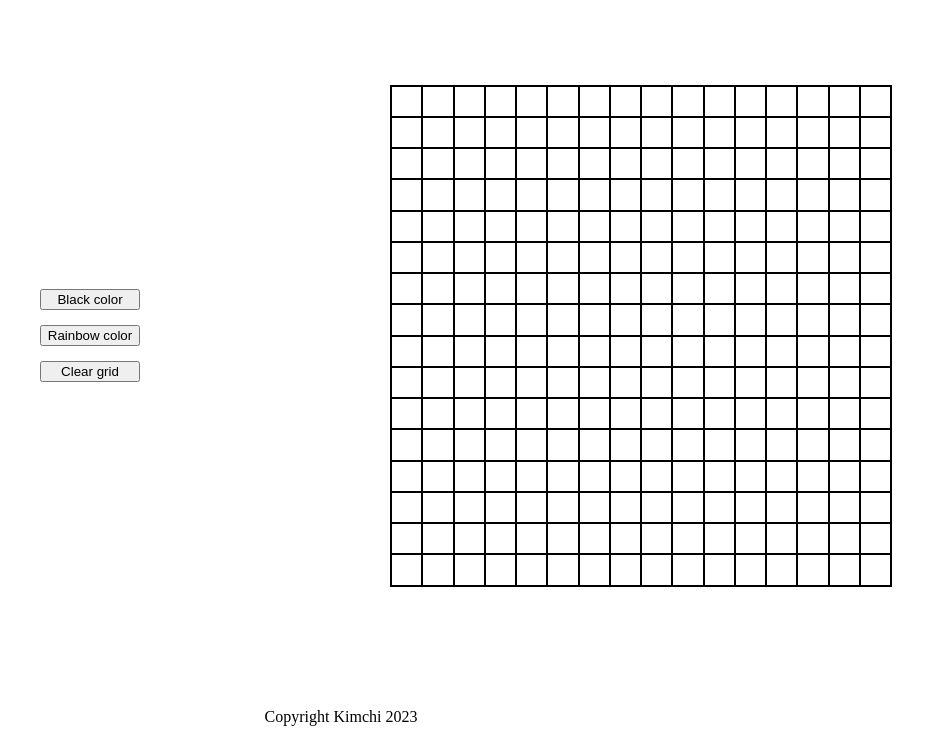
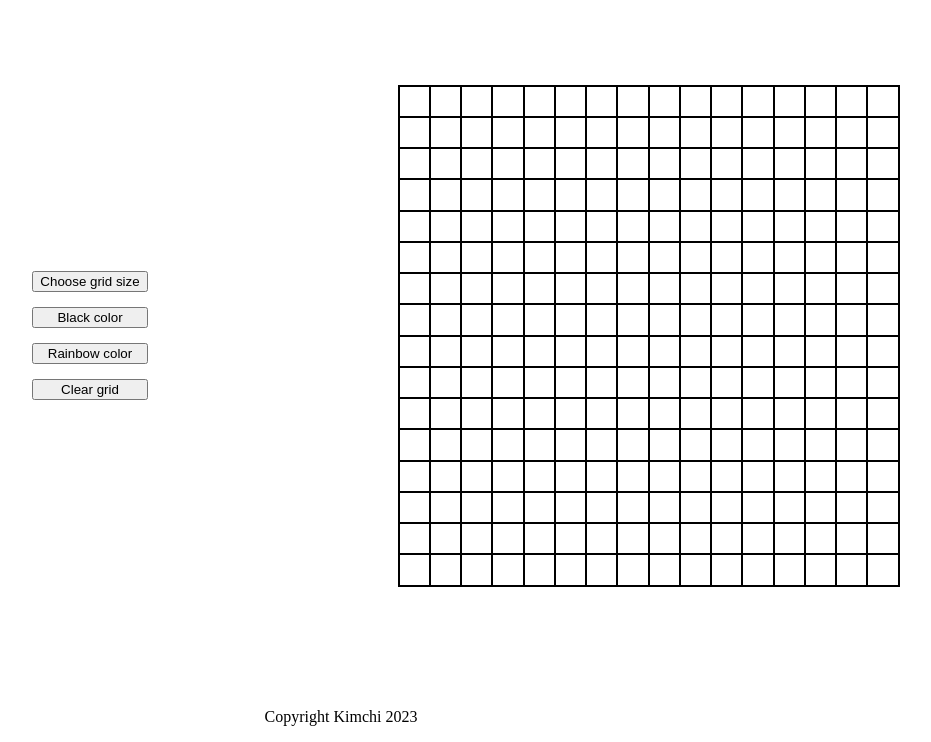
Before and after one commit to ThinkingPenguin/etch-a-sketch-v2, a plain HTML site: page index.html in a window 1280 px wide. Shown: the part 58-800 px from the top of the page, without its empty margins (299-1230 px from the left). Drawn offline with Linux system fonts and the light colour scheme.

Commit message:
Adding new button when clicked asking user for the size of the grid

```diff
--- a/index.html
+++ b/index.html
@@ -14,6 +14,7 @@
 
     <main>
         <div class="left-side">
+            <button class="ask-user">Choose grid size</button>
             <button class="black-btn">Black color</button>
             <button class="rainbow-color">Rainbow color</button>
             <button class="clear">Clear grid</button>
```
